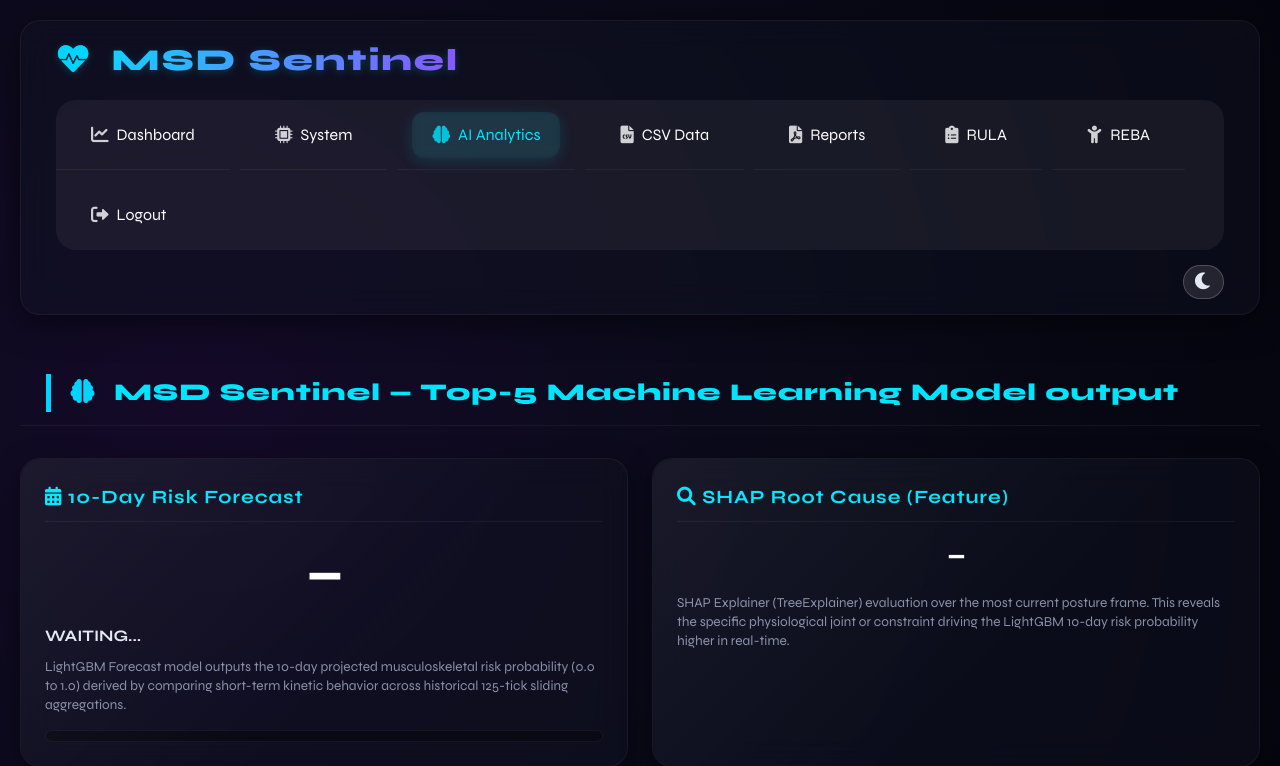
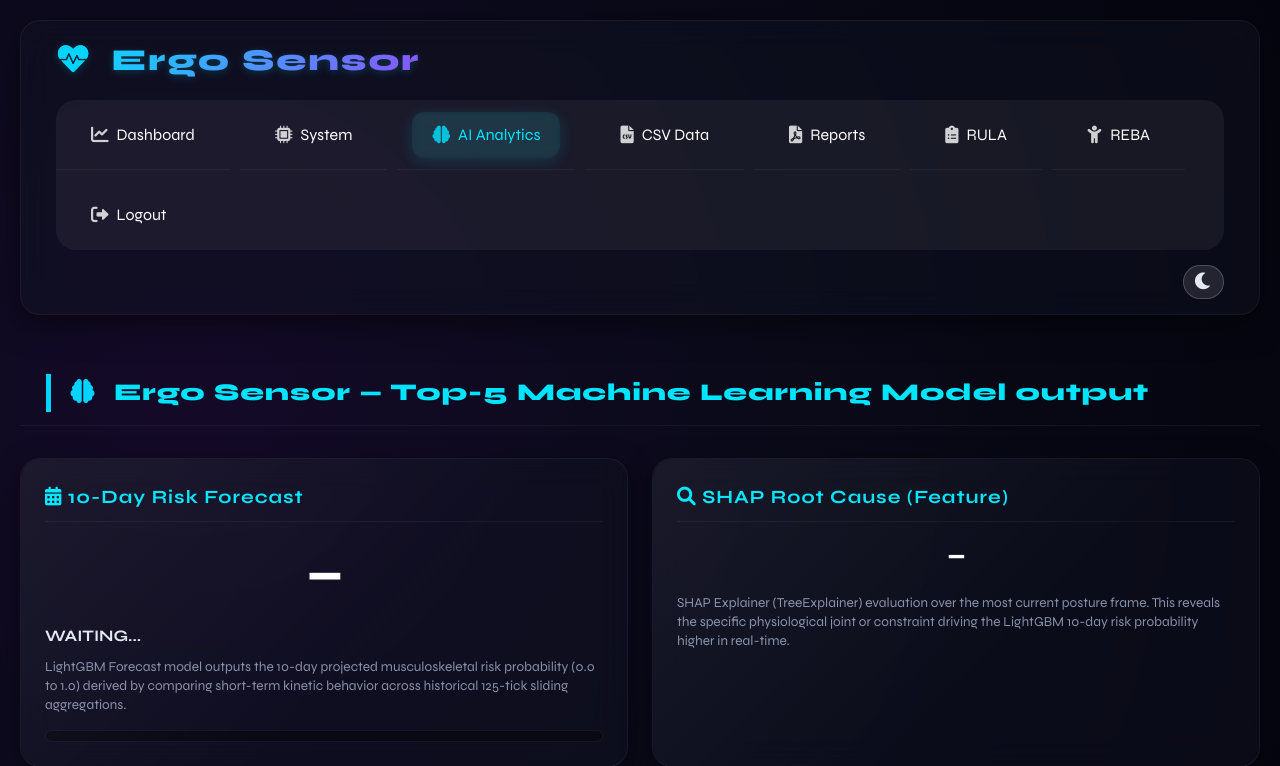
Before and after one commit to charrada1993/Ergo_Sensor, a Flask app: page /ai in a window 1280 px wide. Shown: the top 766 px of the page. Run offline with Flask 3, Linux system fonts and the light colour scheme; the visitor is signed in with stand-in values (Sample User, id 1); parts of the project's set-up code (start-up, migrations or seed data) failed here and were passed over; some libraries are stand-ins or nearby versions.

Commit message:
Rebrand to Ergo Sensor and add comprehensive README

```diff
--- a/ai_engine.py
+++ b/ai_engine.py
@@ -42,7 +42,7 @@
             else:
                 print(f"[WARN] Missing anomaly model: {col}")
 
-        print(f"[OK] MSD Sentinel AI Models loaded | Risk model: OK | Anomaly models: {len(self.anomaly_models)}/5")
+        print(f"[OK] Ergo Sensor AI Models loaded | Risk model: OK | Anomaly models: {len(self.anomaly_models)}/5")
 
     def predict(self, features_dict):
         """Main prediction function - expects a dict with all feature columns"""
--- a/app.py
+++ b/app.py
@@ -335,7 +335,7 @@
     lan_ip = get_lan_ip()
 
     print("\n=======================================")
-    print("   MSD SENTINEL SERVER STARTED WITH AI")
+    print("   ERGO SENSOR SERVER STARTED WITH AI")
     print("=======================================")
     print(f"Local: http://127.0.0.1:5000")
     print(f"LAN:   http://{lan_ip}:5000")
--- a/stress_test.py
+++ b/stress_test.py
@@ -132,7 +132,7 @@
 
 if __name__ == "__main__":
     print("=====================================================")
-    print("   MSD Sentinel - System Performance & Load Tester   ")
+    print("   Ergo Sensor - System Performance & Load Tester   ")
     print("=====================================================\n")
 
     # Optional parameters based on CLI arguments
--- a/templates/ai.html
+++ b/templates/ai.html
@@ -105,7 +105,7 @@
 </style>
 
 <div class="dash-header">
-  <h1><i class="fas fa-brain"></i> MSD Sentinel — Top-5 Machine Learning Model output</h1>
+  <h1><i class="fas fa-brain"></i> Ergo Sensor — Top-5 Machine Learning Model output</h1>
 </div>
 
 <div class="grid-2">
--- a/templates/base.html
+++ b/templates/base.html
@@ -3,7 +3,7 @@
 <head>
     <meta charset="UTF-8">
     <meta name="viewport" content="width=device-width, initial-scale=1.0">
-    <title>MSD Sentinel - {% block title %}Home{% endblock %}</title>
+    <title>Ergo Sensor - {% block title %}Home{% endblock %}</title>
     <link rel="stylesheet" href="{{ url_for('static', filename='style.css') }}">
     <link rel="stylesheet" href="https://cdnjs.cloudflare.com/ajax/libs/font-awesome/6.0.0-beta3/css/all.min.css">
     {% block head %}{% endblock %}
@@ -20,7 +20,7 @@
     <div class="container">
         <nav class="navbar">
             <div class="nav-brand">
-                <i class="fas fa-heartbeat"></i> MSD Sentinel
+                <i class="fas fa-heartbeat"></i> Ergo Sensor
             </div>
 
             <!-- Hide navigation links on the login page -->
--- a/templates/login.html
+++ b/templates/login.html
@@ -6,7 +6,7 @@
     <div class="card login-card">
         <div class="login-header">
             <i class="fas fa-heartbeat"></i>
-            <h1>MSD Sentinel</h1>
+            <h1>Ergo Sensor</h1>
             <p>Login to access the monitoring system</p>
         </div>
 
--- a/templates/sensors.html
+++ b/templates/sensors.html
@@ -3,7 +3,7 @@
 <head>
     <meta charset="UTF-8">
     <meta name="viewport" content="width=device-width, initial-scale=1.0">
-    <title>MSD System - Sensor Status</title>
+    <title>Ergo Sensor - Sensor Status</title>
     <link rel="stylesheet" href="/static/style.css">
     <style>
         .sensor-table {
```
Also changed, not shown: report_generator.py (+6 -6 lines), README.md (added), models/README.md.
